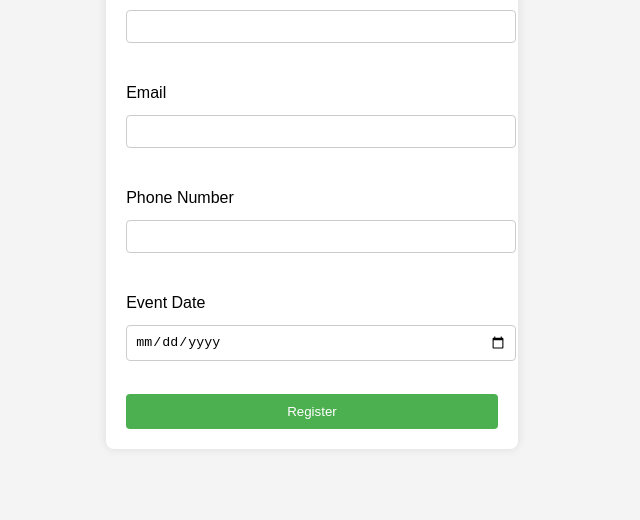
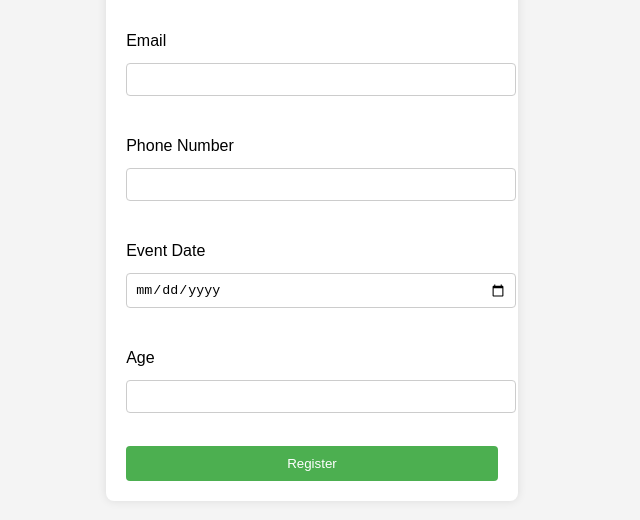
Before and after one commit to manisparsha/exp1, a plain HTML site: page index.html in a window 1280 px wide. Shown: the part 236-756 px from the top of the page, without its empty margins (328-968 px from the left). Drawn offline with Linux system fonts and the light colour scheme.

Commit message:
added age

```diff
--- a/index.html
+++ b/index.html
@@ -21,6 +21,8 @@
 
             <label for="event-date">Event Date</label>
             <input type="date" id="event-date" name="event-date" required><br><br>
+            <label for="age">Age</label>
+            <input type="number" id="age" name="age" required><br><br>
 
             <button type="submit">Register</button>
         </form>
```
